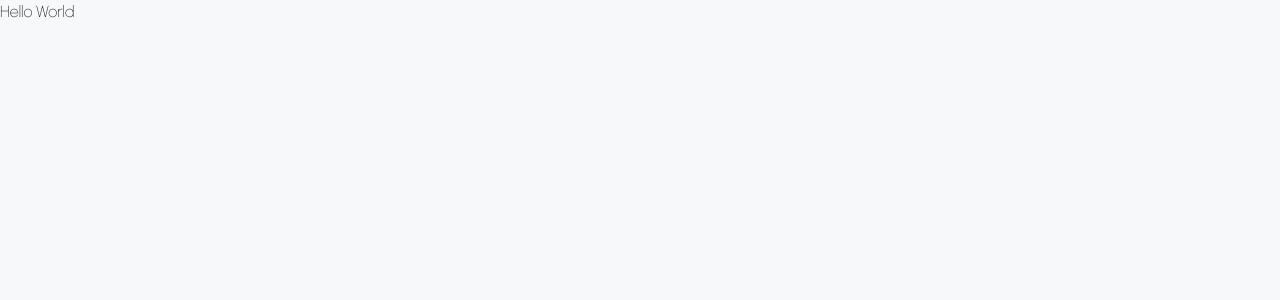
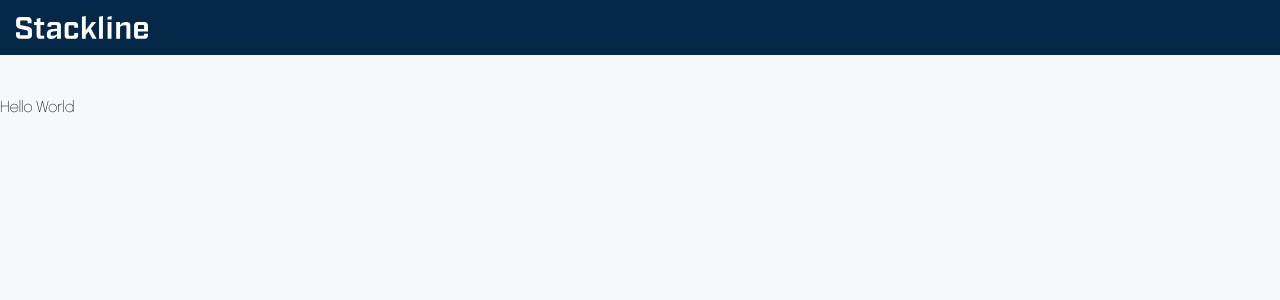
Before and after one commit to ajb85/stackline-takehome, a React (Create React App) app: page / in a window 1280 px wide. Shown: the top 300 px of the page. Built offline with nearby package versions, Linux system fonts and the light colour scheme.

Commit message:
Imports banner + updates test to reflect new app layout

```diff
--- a/src/App.tsx
+++ b/src/App.tsx
@@ -1,5 +1,12 @@
+import { Banner } from "./components/Banner/Banner";
+
 function App() {
-  return <div className="font-urbanist">Hello World</div>;
+  return (
+    <div className="font-urbanist">
+      <Banner />
+      <h2>Hello World</h2>
+    </div>
+  );
 }
 
 export default App;
```
Also changed, not shown: 1 other file (tests, documents, lock files or other folders).
